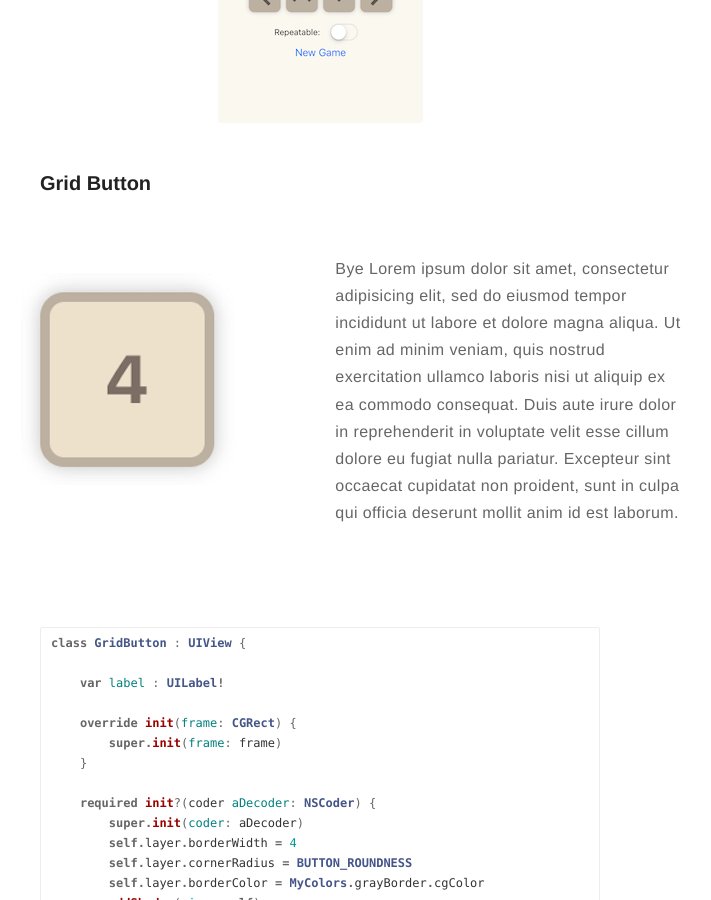
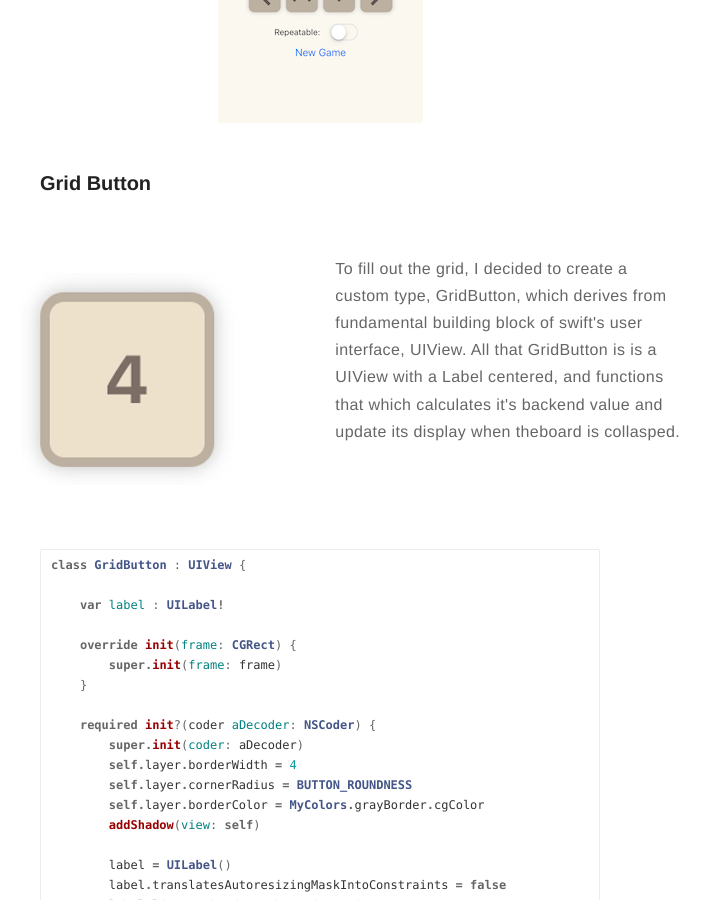
Before and after one commit to eriktanner/SwiftAppBlog, a Jekyll site: the page built from _posts/2019-02-22-2048.markdown, in a window 1280 px wide and 900 px high, scrolled down 2436 px. Shown: the whole window, without its empty margins (320-1031 px from the left). Built offline with Jekyll 4.4.1, drawn with Linux system fonts in a browser that asks for light colours; comment, search, counter and statistics services are not loaded.

Commit message:
GridButton

```diff
--- a/_posts/2019-02-22-2048.markdown
+++ b/_posts/2019-02-22-2048.markdown
@@ -74,7 +74,7 @@ The first class project for CMSC436 was to recreate the popular mobile game 2048
     </div>
 
     <div class="toright">
-        <p>Bye Lorem ipsum dolor sit amet, consectetur adipisicing elit, sed do eiusmod tempor incididunt ut labore et dolore magna aliqua. Ut enim ad minim veniam, quis nostrud exercitation ullamco laboris nisi ut aliquip ex ea commodo consequat. Duis aute irure dolor in reprehenderit in voluptate velit esse cillum dolore eu fugiat nulla pariatur. Excepteur sint occaecat cupidatat non proident, sunt in culpa qui officia deserunt mollit anim id est laborum.</p>
+        <p> To fill out the grid, I decided to create a custom type, GridButton, which derives from fundamental building block of swift's user interface, UIView. All that GridButton is is a UIView with a Label centered, and functions that which calculates it's backend value and update its display when theboard is collasped.</p>
     </div>
 </div>
 
```
